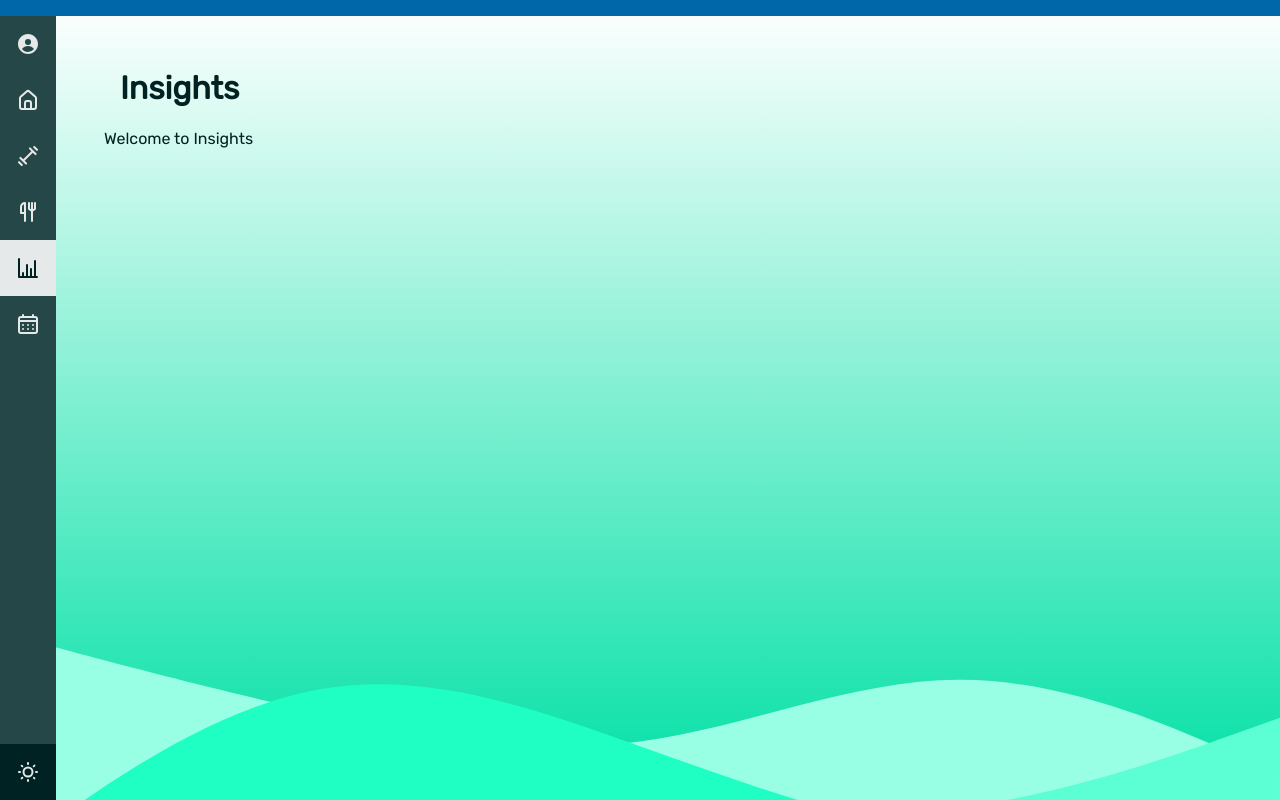
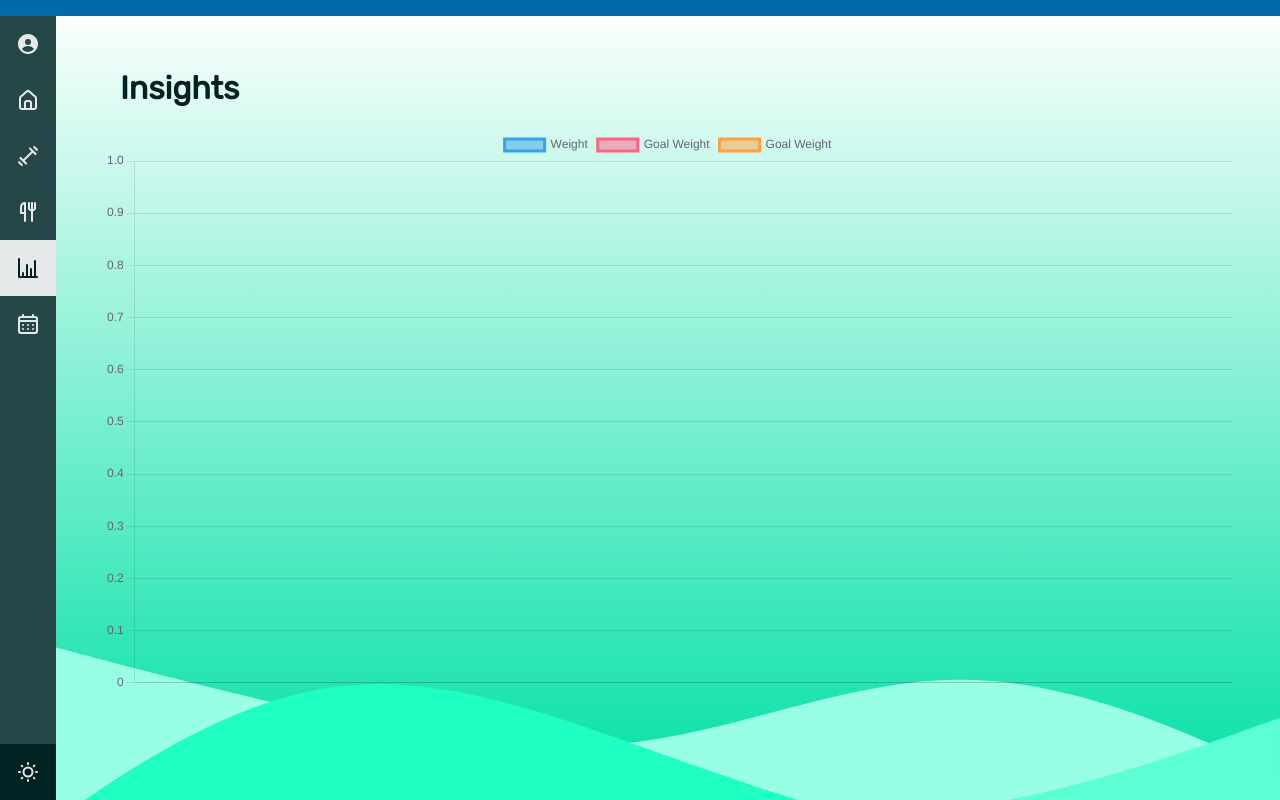
Before and after one commit to houstonmp/macrotracker-v2, a React (Vite) app: page /insights in a window 1280 px wide. Built offline with nearby package versions, Linux system fonts and the light colour scheme.

Commit message:
Add working chart w/ ChartJS to display weight data

```diff
--- /dev/null
+++ b/src/components/Weight/WeightChart.jsx
@@ -0,0 +1,33 @@
+import 'chart.js/auto';
+import { Chart } from 'react-chartjs-2';
+import Card from '../UI/Card';
+
+import { useSelector } from "react-redux";
+
+const WeightChart = (props) => {
+    const weightObj = useSelector(state => state.weight.weightObj);
+
+
+    return <Chart type='line' data={{
+        labels: weightObj.map((el) => el.date),
+        datasets: [
+            {
+                id: 1,
+                label: 'Weight',
+                data: weightObj.map((weight) => weight.lbs)
+            },
+            {
+                id: 2,
+                label: 'Goal Weight',
+                data: weightObj.map((weight) => 170)
+            },
+            {
+                id: 3,
+                label: 'Goal Weight',
+                data: weightObj.map((weight) => 150)
+            },
+        ]
+    }} />
+}
+
+export default WeightChart;
--- a/src/components/Weight/WeightEntry.jsx
+++ b/src/components/Weight/WeightEntry.jsx
@@ -60,8 +60,6 @@ export const WorkoutForm = () => {
 const WeightEntry = (props) => {
     // const [date, setDate] = useState(new Date().toJSON().slice(0, 10));
     const weightObj = useSelector(state => state.weight.weightObj);
-    console.log('1', !weightObj);
-    console.log('2', !!weightObj);
 
     return <Card >
         <header className={classes.header}>
--- a/src/pages/Insights.jsx
+++ b/src/pages/Insights.jsx
@@ -1,7 +1,10 @@
 import PageContent from "../components/PageContent"
+import WeightChart from "../components/Weight/WeightChart";
 
 const Insights = () => {
-    return <PageContent title="Insights">Welcome to Insights</PageContent>
+    return <PageContent title="Insights">
+        <WeightChart />
+    </PageContent>
 }
 
 export default Insights;
--- a/src/pages/Workout.jsx
+++ b/src/pages/Workout.jsx
@@ -6,6 +6,7 @@ import { uiActions } from "../components/store/ui-slice";
 import { weightActions } from "../components/store/weight-slice"
 
 import WeightEntry from "../components/Weight/WeightEntry";
+import WeightChart from "../components/Weight/WeightChart";
 
 const Workout = () => {
 
@@ -24,7 +25,7 @@ const Workout = () => {
     return <PageContent title="Chart">
         <WeightEntry onModal={showModalHandler} />
         <Card>
-
+            <WeightChart />
         </Card>
 
     </PageContent>
```
